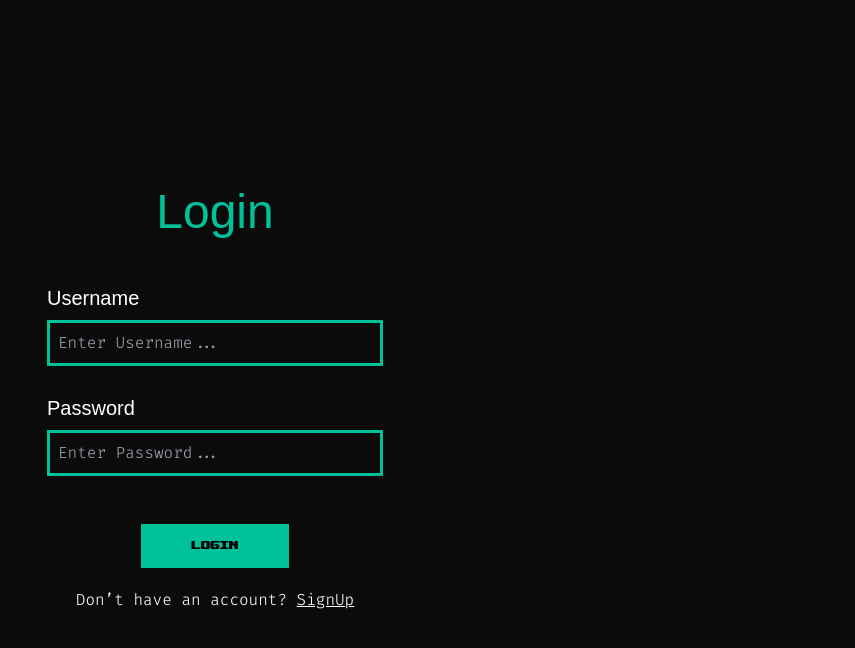
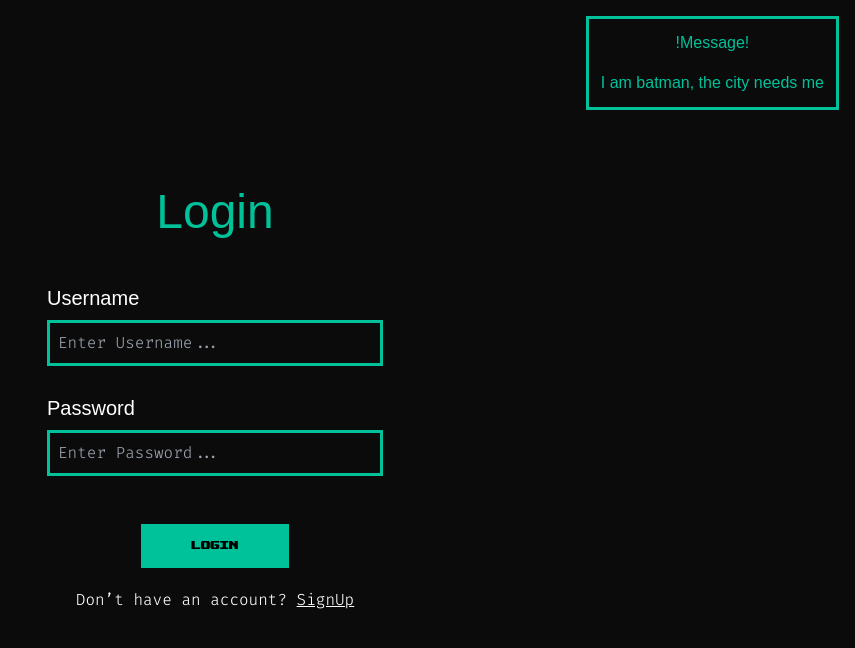
Before and after one commit to dhruv-colosus/Cryptic-Hunt, a Next.js app in the folder frontend/: page /login in a window 1280 px wide. Shown: the top 648 px of the page, without its empty margins (425-1280 px from the left). Built offline with nearby package versions, Linux system fonts and the light colour scheme; a web font is replaced by a local one.

Commit message:
fixed mesage box

```diff
--- a/frontend/src/app/login/page.jsx
+++ b/frontend/src/app/login/page.jsx
@@ -1,4 +1,5 @@
 "use client";
+import Message_box from "@/components/message_box";
 import { useState } from "react";
 
 export default function Login() {
@@ -8,6 +9,7 @@ export default function Login() {
   const login = () => {};
 
   return (
+    <>
       <div className="flex justify-center items-center h-screen bg-background">
         <div className="w-96 p-6">
           <h1 className="sm:text-5xl text-3xl block text-center font-heading text-main">
@@ -60,5 +62,7 @@ export default function Login() {
           </div>
         </div>
       </div>
+      <Message_box />
+    </>
   );
 }
--- a/frontend/src/components/message_box.js
+++ b/frontend/src/components/message_box.js
@@ -1,7 +1,6 @@
-
-const Message_box=() => {
+const Message_box = () => {
   return (
-        <div className=" bg-background border-3 border-main max-w-max w-[50%] p-3 flex flex-col">
+    <div className=" absolute z-3 top-0 right-0 m-4 bg-background border-3 border-main max-w-max w-[50%] p-3 flex flex-col">
       <div className=" font-heading w-full text-main text-center pb-4">
         !Message!
       </div>
@@ -9,10 +8,8 @@ const Message_box=() => {
       <div className=" font-heading w-full justify-start text-main break-words">
         I am batman, the city needs me
       </div>
+    </div>
+  );
+};
 
-        </div>
-
-    )
-}
-
-export default Message_box
+export default Message_box;
```
Lines whose indentation alone changed are shown as unchanged.
